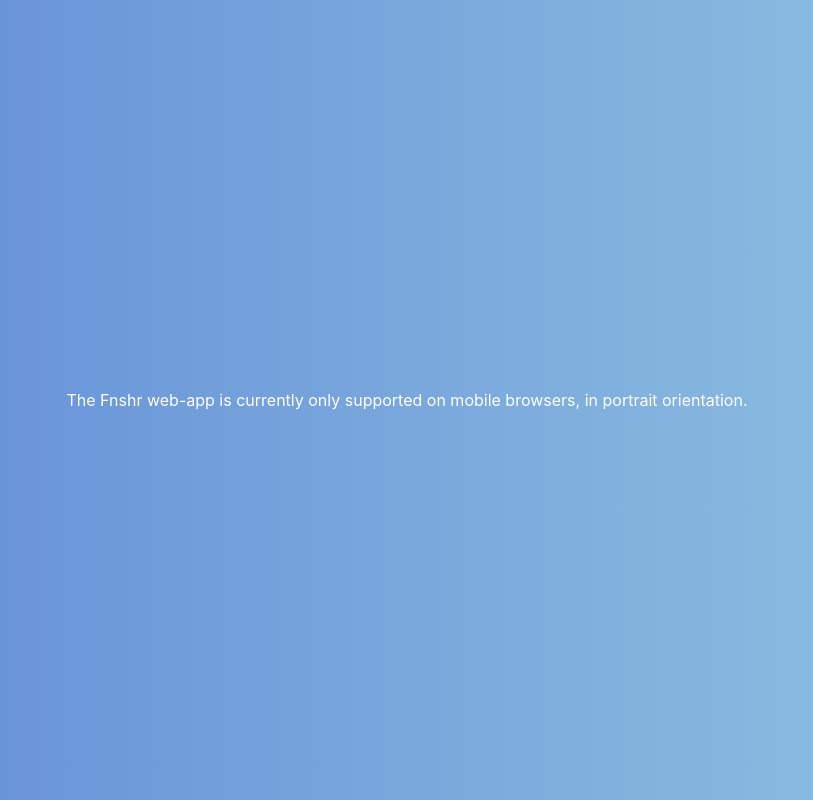
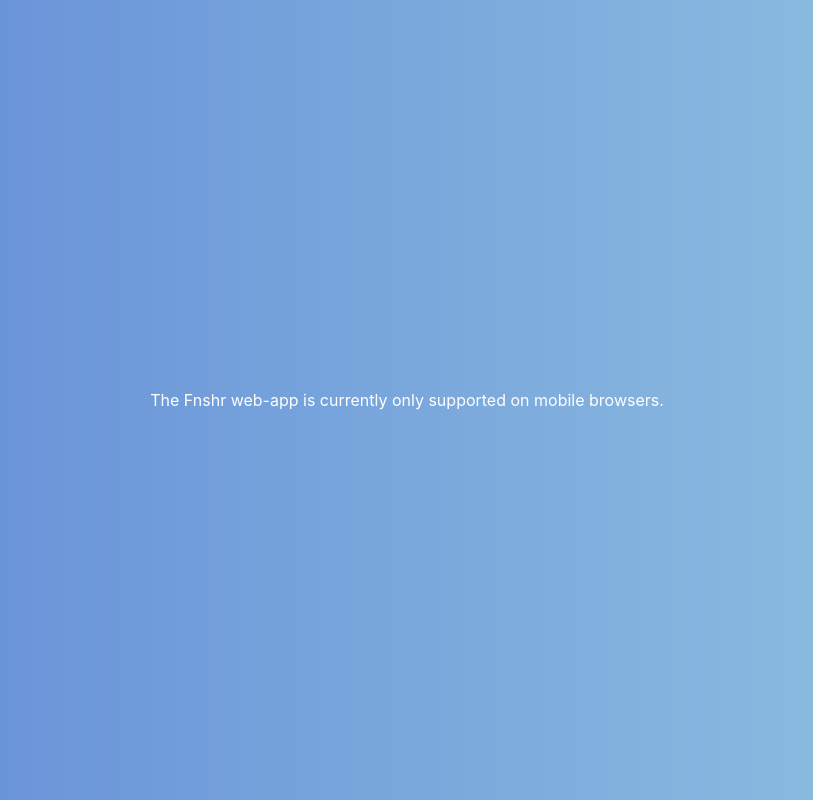
Before and after one commit to adidoesnt/fnshr-mvp, a Next.js app: page / in a window 1280 px wide. Shown: the whole page, without its empty margins (233-1046 px from the left). Built offline with nearby package versions, Linux system fonts and the light colour scheme; no server answers; the database is empty.

Commit message:
allow landscape orientation

```diff
--- a/src/pages/_app.tsx
+++ b/src/pages/_app.tsx
@@ -33,7 +33,6 @@
 
 export default function App({ Component, pageProps }: AppProps) {
   const [isMobile, setIsMobile] = useState(false);
-  const [isPortrait, setIsPortrait] = useState(false);
 
   const handleResize = () => {
     require("events").EventEmitter.defaultMaxListeners = 15;
@@ -42,7 +41,6 @@
         navigator.userAgent
       )
     );
-    setIsPortrait(window.matchMedia("(orientation: portrait)").matches);
   };
 
   useEffect(() => {
@@ -60,7 +58,7 @@
       <PersistGate loading={null} persistor={persistor}>
         <Toaster />
         <ChakraProvider theme={theme}>
-          {isMobile && isPortrait ? (
+          {isMobile ? (
             <div
               style={{
                 background: `linear-gradient(to right, ${theme.colors.primary}, ${theme.colors.secondary})`,
@@ -82,8 +80,7 @@
                 color: "white",
               }}
             >
-              The Fnshr web-app is currently only supported on mobile browsers,
-              in portrait orientation.
+              The Fnshr web-app is currently only supported on mobile browsers.
             </div>
           )}
         </ChakraProvider>
```
